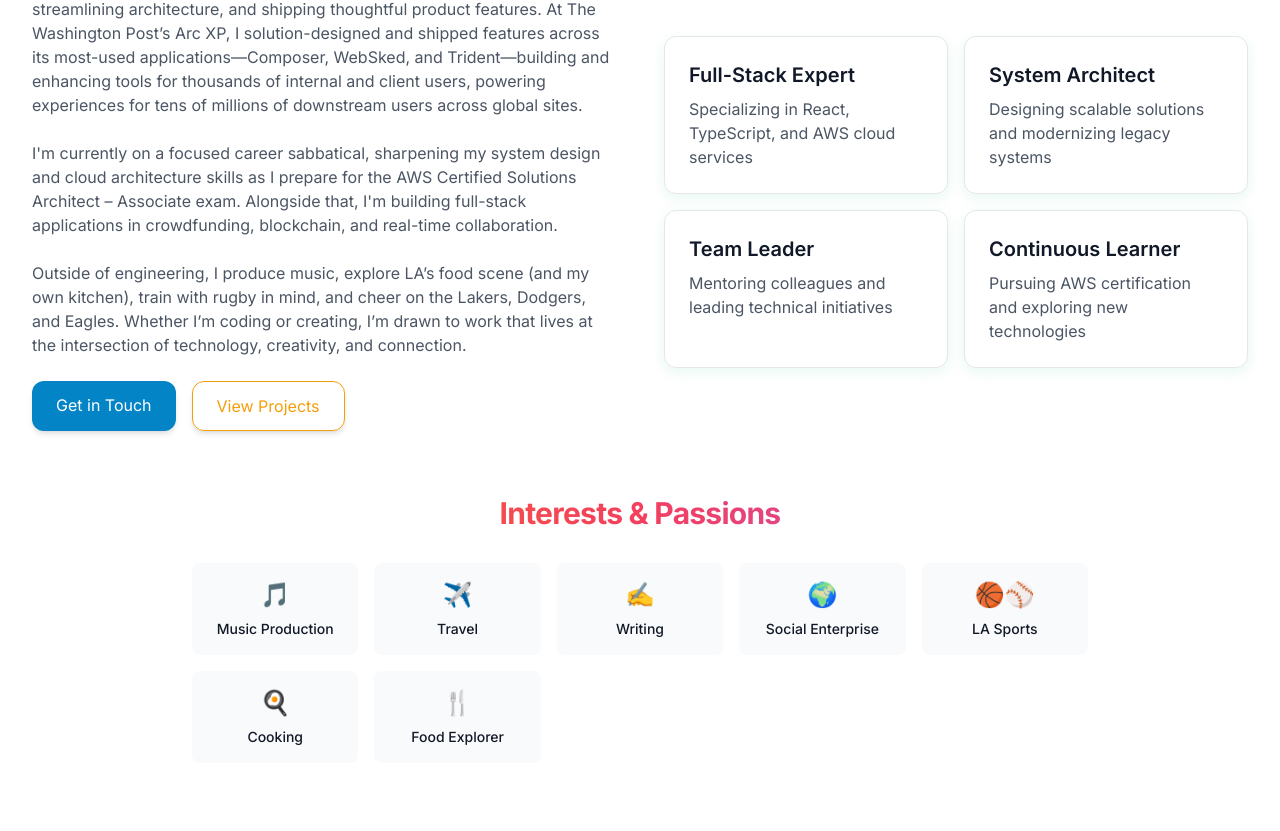
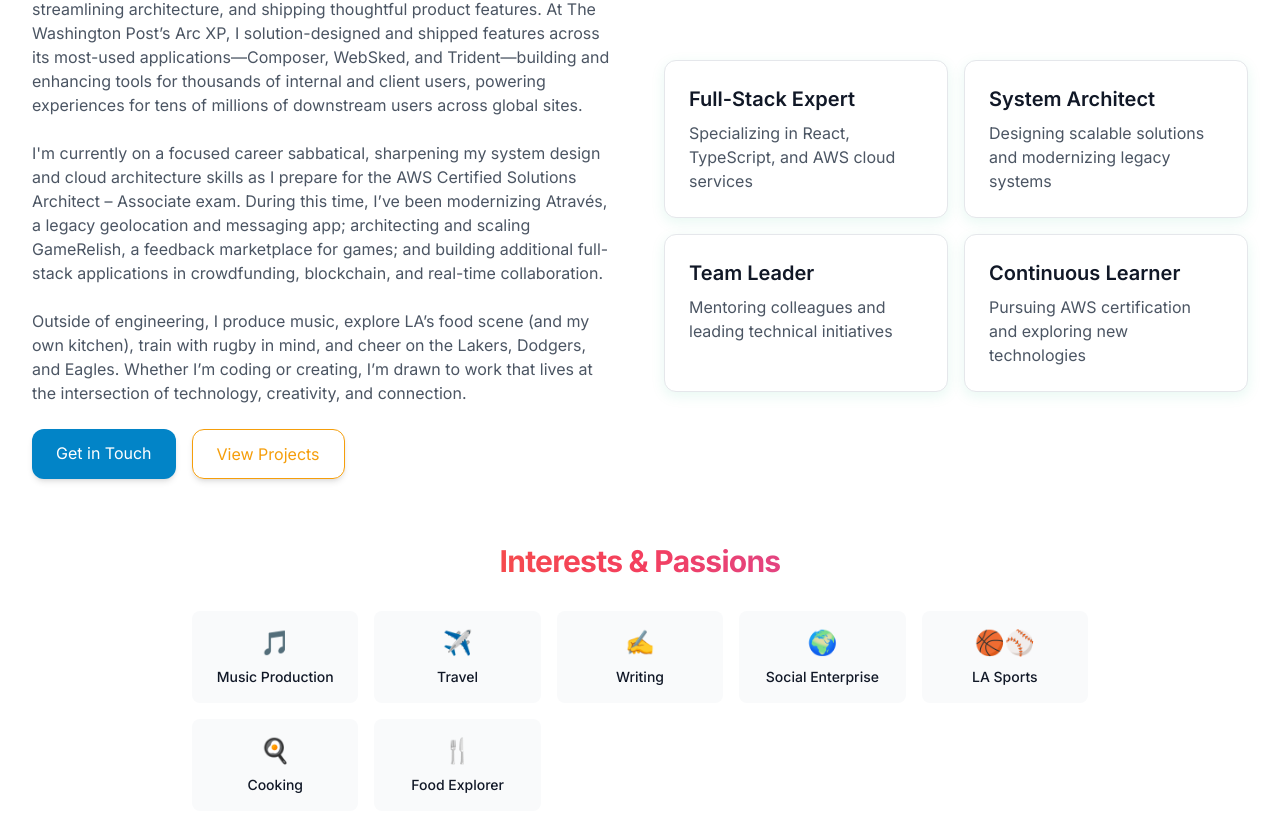
Before and after one commit to jb714/justinbell-me, a Next.js app: page / in a window 1280 px wide. Shown: the part 1011-1842 px from the top of the page. Built offline with nearby package versions, Linux system fonts and the light colour scheme.

Commit message:
favicon change, updating About Me and titles to be more consistent

```diff
--- a/app/layout.tsx
+++ b/app/layout.tsx
@@ -7,6 +7,11 @@ const inter = Inter({ subsets: ['latin'] })
 export const metadata: Metadata = {
   title: 'Justin Bell - Software Engineer',
   description: 'Portfolio website showcasing software engineering projects and skills',
+  icons: {
+    icon: '/JB.png',
+    shortcut: '/JB.png',
+    apple: '/JB.png',
+  },
 }
 
 export default function RootLayout({
--- a/components/About.tsx
+++ b/components/About.tsx
@@ -20,7 +20,7 @@ const About = () => {
               I'm a Senior Software Engineer with a passion for building scalable systems, streamlining architecture, and shipping thoughtful product features. At The Washington Post’s Arc XP, I solution-designed and shipped features across its most-used applications—Composer, WebSked, and Trident—building and enhancing tools for thousands of internal and client users, powering experiences for tens of millions of downstream users across global sites.
               </p>
               <p className="text-gray-600 dark:text-gray-300">
-              I'm currently on a focused career sabbatical, sharpening my system design and cloud architecture skills as I prepare for the AWS Certified Solutions Architect – Associate exam. Alongside that, I'm building full-stack applications in crowdfunding, blockchain, and real-time collaboration.              </p>
+              I'm currently on a focused career sabbatical, sharpening my system design and cloud architecture skills as I prepare for the AWS Certified Solutions Architect – Associate exam. During this time, I’ve been modernizing Através, a legacy geolocation and messaging app; architecting and scaling GameRelish, a feedback marketplace for games; and building additional full-stack applications in crowdfunding, blockchain, and real-time collaboration.         </p>
               <p className="text-gray-600 dark:text-gray-300">
               Outside of engineering, I produce music, explore LA’s food scene (and my own kitchen), train with rugby in mind, and cheer on the Lakers, Dodgers, and Eagles. Whether I’m coding or creating, I’m drawn to work that lives at the intersection of technology, creativity, and connection.              </p>
               <div className="flex gap-4">
--- a/components/Projects.tsx
+++ b/components/Projects.tsx
@@ -64,7 +64,7 @@ const Projects = () => {
                   )}
                 </div>
                 <div className="p-6">
-                  <h3 className="text-xl font-semibold mb-2 hover:text-accent-500 hover:underline hover:decoration-success-500 transition-all duration-200 cursor-pointer">{project.title}</h3>
+                  <h3 className="text-xl font-semibold mb-2">{project.title}</h3>
                   <p className="text-gray-600 dark:text-gray-300 mb-4">
                     {project.description}
                   </p>
```
Also changed, not shown: public/JB.png (added).
